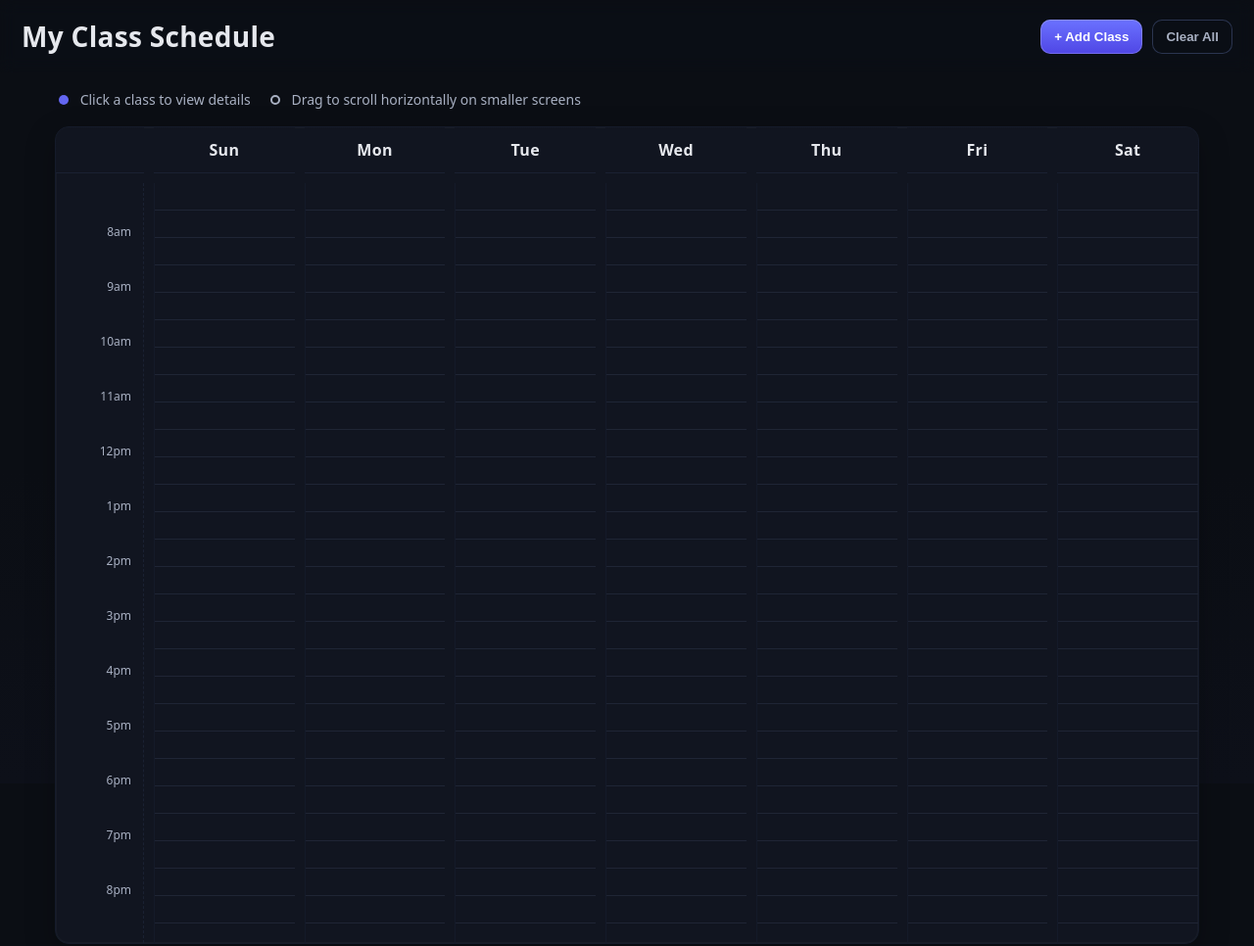
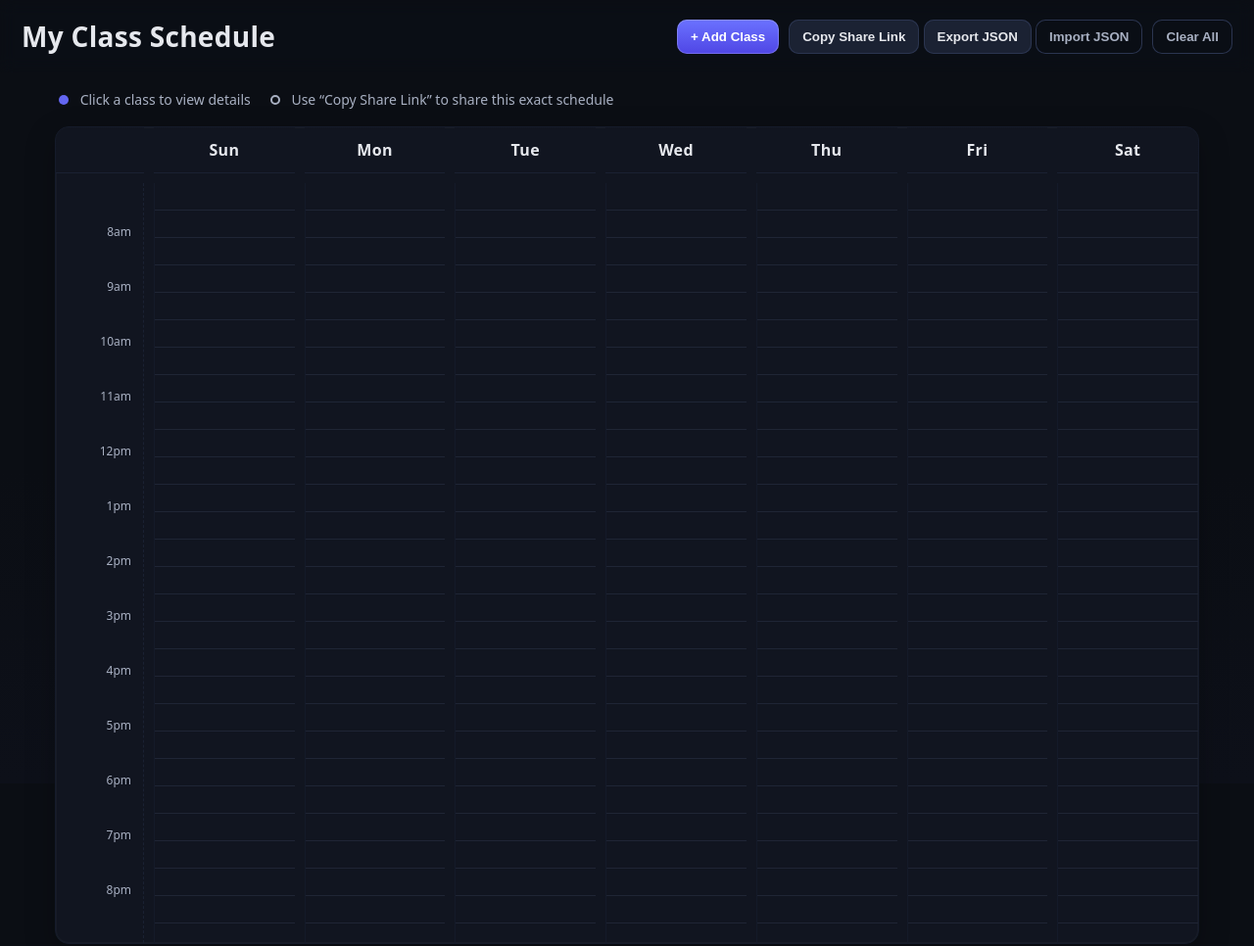
Before and after one commit to RMCMinor/ScheduleMaker, a plain HTML site: page index.html in a window 1280 px wide. Shown: the top 966 px of the page at 98% size. Drawn offline with Linux system fonts and the light colour scheme.

Commit message:
Update index.html

```diff
--- a/index.html
+++ b/index.html
@@ -11,6 +11,15 @@
     <h1>My Class Schedule</h1>
     <div class="header-actions">
       <button id="addClassBtn" class="btn btn-primary">+ Add Class</button>
+
+      <!-- New: Save & Share controls -->
+      <div class="share-group">
+        <button id="copyLinkBtn" class="btn">Copy Share Link</button>
+        <button id="downloadBtn" class="btn">Export JSON</button>
+        <button id="uploadBtn" class="btn btn-ghost">Import JSON</button>
+        <input id="fileInput" type="file" accept="application/json" class="hidden" />
+      </div>
+
       <button id="clearAllBtn" class="btn btn-ghost" title="Clear all classes">Clear All</button>
     </div>
   </header>
@@ -23,12 +32,11 @@
       </div>
       <div class="legend-item">
         <span class="dot outline"></span>
-        <span>Drag to scroll horizontally on smaller screens</span>
+        <span>Use “Copy Share Link” to share this exact schedule</span>
       </div>
     </section>
 
     <section class="schedule-wrapper" id="scheduleWrapper" aria-label="Weekly schedule">
-      <!-- Time column + day columns are built by script.js -->
       <div id="scheduleGrid" class="schedule-grid"></div>
     </section>
   </main>
@@ -38,9 +46,7 @@
     <form id="classForm" class="modal-card" method="dialog">
       <div class="modal-header">
         <h2 id="modalTitle">Add Class</h2>
-        <button type="button" class="icon-btn" data-close-modal aria-label="Close">
-          ✕
-        </button>
+        <button type="button" class="icon-btn" data-close-modal aria-label="Close">✕</button>
       </div>
 
       <div class="modal-body">
@@ -105,9 +111,7 @@
     <div class="modal-card">
       <div class="modal-header">
         <h2 id="detailsTitle">Class Details</h2>
-        <button type="button" class="icon-btn" data-close-modal aria-label="Close">
-          ✕
-        </button>
+        <button type="button" class="icon-btn" data-close-modal aria-label="Close">✕</button>
       </div>
       <div class="modal-body">
         <div class="details-grid">
```
